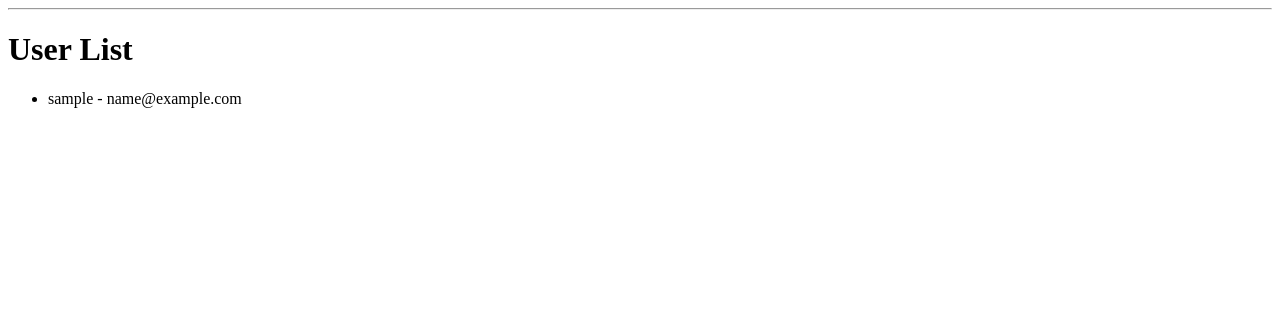
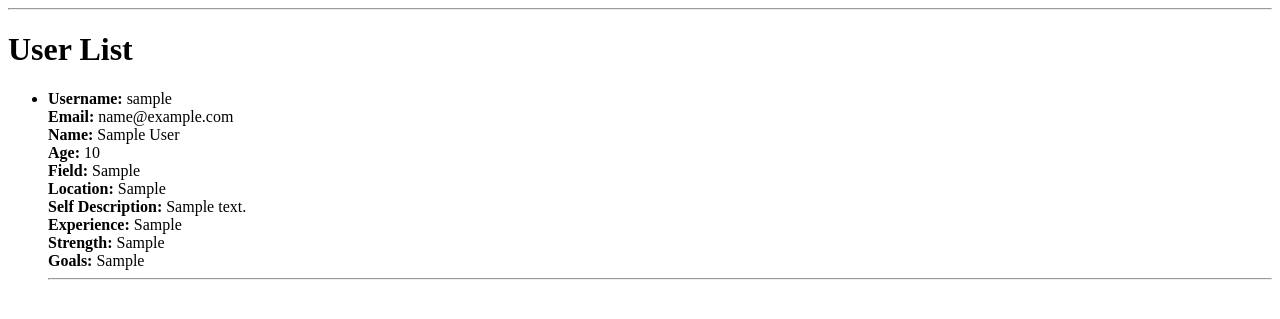
Before and after one commit to ezhong0/hackathon2024, a Flask app: page /users in a window 1280 px wide. Shown: the top 319 px of the page. Run offline with Flask 3, Linux system fonts and the light colour scheme; tables that the repository leaves empty hold one stand-in row (values such as "Sample post").

Commit message:
update whatever

```diff
--- a/app/__init__.py
+++ b/app/__init__.py
@@ -1,4 +1,4 @@
-from flask import Flask
+from flask import Flask, session
 from config import Config
 from flask_sqlalchemy import SQLAlchemy
 from flask_migrate import Migrate
--- a/app/routes.py
+++ b/app/routes.py
@@ -1,4 +1,4 @@
-from flask import render_template, flash, redirect, url_for
+from flask import render_template, flash, redirect, url_for, session  # Import session
 from app import app
 from app.forms import LoginForm, SignUpForm, ProfileForm
 from .models import db, User
@@ -8,19 +8,17 @@ from .models import db, User
 def login():
     form = LoginForm()
     if form.validate_on_submit():
-        # Get the username and password from the form
         username = form.username.data
-        password = form.password.data  # Assuming you have a password field in your form
+        password = form.password.data
 
-        # Find the user in the database
         user = User.query.filter_by(username=username).first()
 
-        if user :#and user.check_password(password):  # Ensure you have a method to verify the password
-            #session['user_id'] = user.id  # Store user ID in session
+        if user:  # and user.check_password(password):  # Verify the password
+            session['user_id'] = user.id  # Store user ID in session
             flash('Login successful for user {}'.format(username))
             return redirect(url_for('list_users'))  # Redirect to the user list
         else:
-            flash('Invalid username or password')  # Flash message for invalid login
+            flash('Invalid username or password')
 
     return render_template('login.html', title='Sign In', form=form)
 
@@ -28,18 +26,16 @@ def login():
 def signup():
     form = SignUpForm()
     if form.validate_on_submit():
-        # Create a new user
         user = User(username=form.username.data, email=form.email.data)
         # user.set_password(form.password.data)  # Assuming you have a method for hashing the password
 
-        # Add the user to the database
         db.session.add(user)
         db.session.commit()
 
         flash('Congratulations, you are now a registered user!')
-        return redirect(url_for('profile'))  # Redirect to the login page after signing up
+        return redirect(url_for('profile'))  # Redirect to the profile page after signing up
 
-    return render_template('signup.html', title='Sign Up', form=form)  # Render the sign-up template
+    return render_template('signup.html', title='Sign Up', form=form)
 
 @app.route('/users')
 def list_users():
@@ -48,9 +44,33 @@ def list_users():
 
 @app.route('/profile', methods=['GET', 'POST'])
 def profile():
-    form = ProfileForm()
+    user_id = session.get('user_id')  # Get the user ID from the session
+    if not user_id:
+        flash('Please log in to access your profile.')
+        return redirect(url_for('login'))  # Redirect to login if not logged in
+
+    user = User.query.get(user_id)  # Fetch the user from the database
+    form = ProfileForm(obj=user)  # Pre-fill the form with existing user data
+
     if form.validate_on_submit():
-        flash('User name: {}, Age: {}, Field: {}, Location: {}, selfDescription: {}, Experience: {}, Strength: {}, Goals: {}'.format(
-            form.name.data, form.age.data, form.field.data, form.location.data, form.selfDescription.data, form.experience.data, form.strength.data, form.goals.data))
+        user.name = form.name.data
+        user.age = int(form.age.data)  # Convert Decimal to int
+        user.field = form.field.data
+        user.location = form.location.data
+        user.self_description = form.selfDescription.data
+        user.experience = form.experience.data
+        user.strength = form.strength.data
+        user.goals = form.goals.data
+
+        db.session.commit()  # Save the updated user data to the database
+
+        flash('Profile updated successfully!')
         return redirect(url_for('login'))
-    return render_template('profile.html', title='Information', form=form)
+
+    return render_template('profile.html', title='Profile', form=form)
+
+@app.route('/logout')
+def logout():
+    session.pop('user_id', None)  # Remove user ID from session
+    flash('You have been logged out.')
+    return redirect(url_for('login'))  # Redirect to login page
--- a/app/templates/users.html
+++ b/app/templates/users.html
@@ -4,7 +4,19 @@
     <h1>User List</h1>
     <ul>
         {% for user in users %}
-            <li>{{ user.username }} - {{ user.email }}</li>
+            <li>
+                <strong>Username:</strong> {{ user.username }} <br>
+                <strong>Email:</strong> {{ user.email }} <br>
+                <strong>Name:</strong> {{ user.name }} <br>
+                <strong>Age:</strong> {{ user.age }} <br>
+                <strong>Field:</strong> {{ user.field }} <br>
+                <strong>Location:</strong> {{ user.location }} <br>
+                <strong>Self Description:</strong> {{ user.self_description }} <br>
+                <strong>Experience:</strong> {{ user.experience }} <br>
+                <strong>Strength:</strong> {{ user.strength }} <br>
+                <strong>Goals:</strong> {{ user.goals }} <br>
+                <hr>
+            </li>
         {% endfor %}
     </ul>
 {% endblock %}
```
Also changed, not shown: app/models.py (+16 -1 lines), migrations/versions/e3241f68d41f_profile_addition.py (added, +46 -0 lines), app.db.
